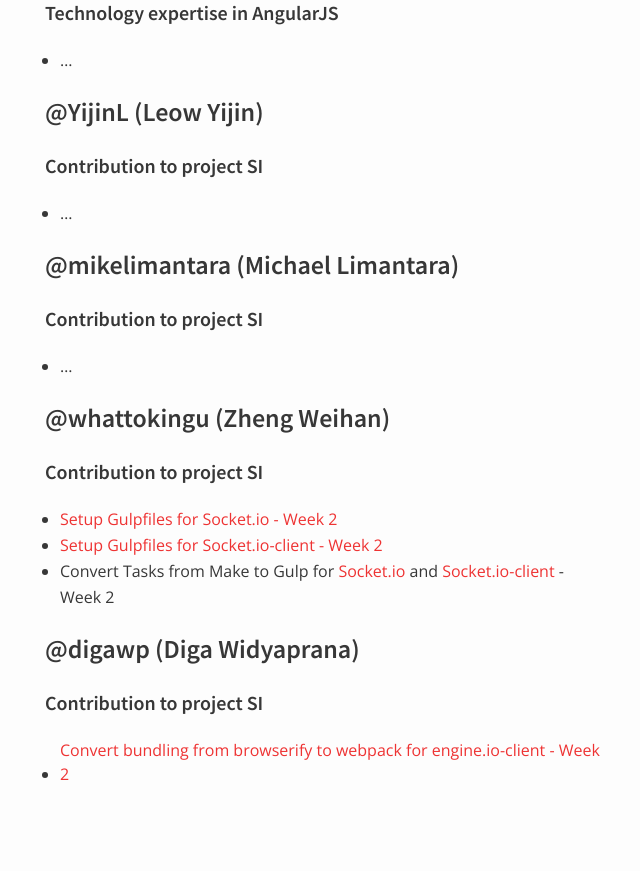
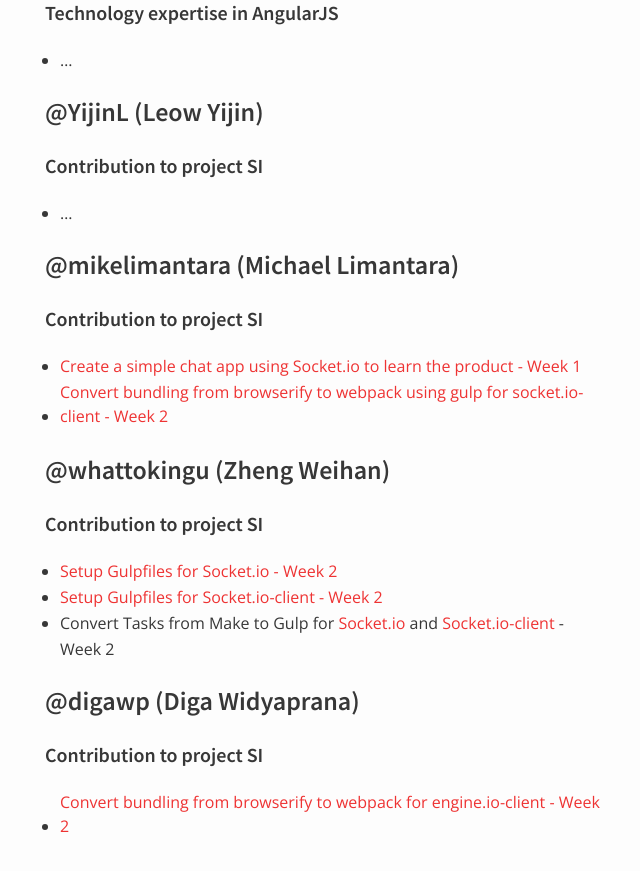
Before and after one commit to nus-oss/cs3281-AY1516S2-website, a Jekyll site: the page built from teams/socketio.md, in a window 1280 px wide and 900 px high, scrolled down 1321 px. Shown: the top 871 px of the window, without its empty margins (325-965 px from the left). Built offline with Jekyll 4.4.1, drawn with Linux system fonts in a browser that asks for light colours; before the commit the page ends 2169 px from its top, so only the background shows below that.

Commit message:
Add progress update for week 1 and 2

```diff
--- a/teams/socketio.md
+++ b/teams/socketio.md
@@ -53,7 +53,8 @@
 ### @mikelimantara (Michael Limantara)
 
 #### Contribution to project SI
-* ...
+* [Create a simple chat app using Socket.io to learn the product - Week 1](https://github.com/mikelimantara/socket-io-chat)
+* [Convert bundling from browserify to webpack using gulp for socket.io-client - Week 2](https://github.com/nus-fboa2016-si/socket.io-client/tree/webpack)
 
 ### @whattokingu (Zheng Weihan)
 
```
